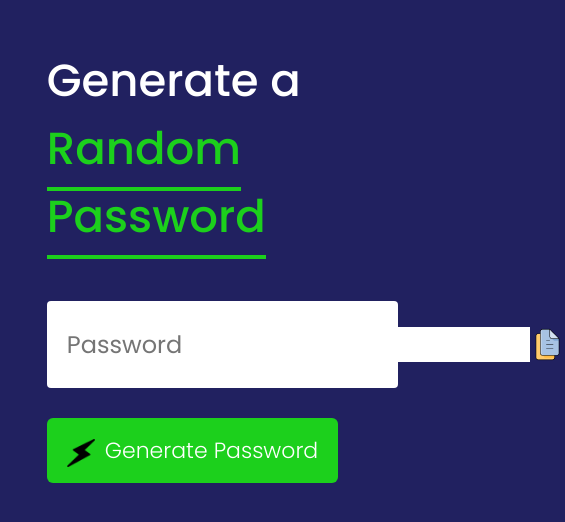
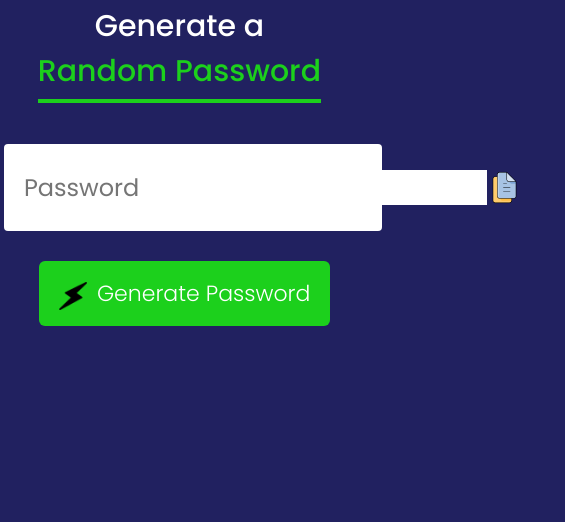
Before and after one commit to mukulnegi2004/random-password-generator-js, a plain HTML site: page index.html in a window 390 px wide. Shown: the whole page, 565 px wide, since content can reach past the window. Drawn offline with Linux system fonts and the light colour scheme; a web font is replaced by a local one.

Commit message:
Update style.css

```diff
--- a/style.css
+++ b/style.css
@@ -64,3 +64,18 @@ body{
     cursor: pointer;
     border-radius: 6px;
 }
+@media (max-width: 477px) {
+    .container{
+        margin: 1%;
+    }
+    .container h1{
+        font-size: 30px;
+        text-align: center;
+    }
+    .display {
+        width: 97vw;
+    }
+    .container button {
+        margin-left: 35px;
+    }
+}
```
